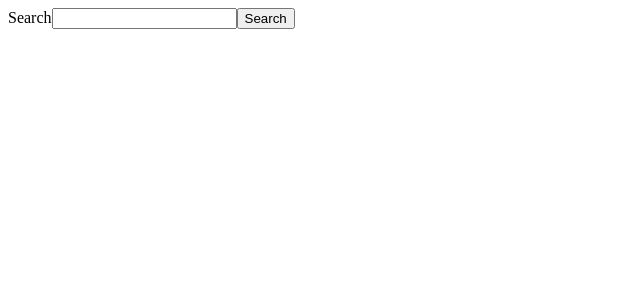
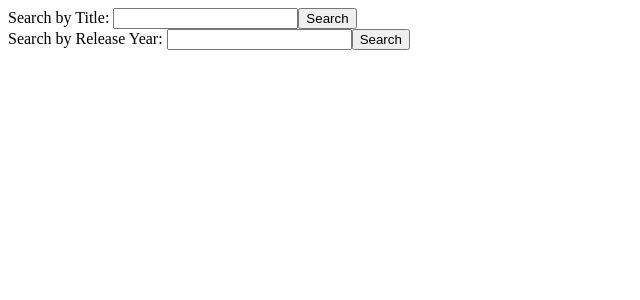
Before and after one commit to bradstory/ahfe-q4-angular-1, an Angular app: page /search in a window 1280 px wide. Shown: the top 300 px of the page, without its empty margins (0-640 px from the left). Built offline with nearby package versions, Linux system fonts and the light colour scheme.

Commit message:
add search by release year

```diff
--- a/src/app/shared/components/movie-list/movie-list.component.ts
+++ b/src/app/shared/components/movie-list/movie-list.component.ts
@@ -12,6 +12,7 @@ import { MoviesService } from '../../services/movies.service';
 export class MovieListComponent implements OnInit {
   listofmovies: Movie[] = [];
   favList: Movie[] = [];
+  @Input() year: string = '';
   @Input() searchQuery: string = '';
   @Input() movieList: Movie[] = [];
   constructor(private service: MoviesService, private router: Router) { }
--- a/src/app/shared/components/search/search.component.html
+++ b/src/app/shared/components/search/search.component.html
@@ -1,8 +1,13 @@
 <div class="container">
-    <label for="city">Search</label>
+    <label for="search">Search by Title: </label>
     <input type="text" id="search" name="search" required [(ngModel)]="searchQuery"/>
     <button (click)="searchResults()">Search</button>
     <!-- routerLink="/search" -->
   </div>
+  <div class="container">
+    <label for="year">Search by Release Year: </label>
+    <input type="number" id="year" name="year" placeholder="" required [(ngModel)]="year">
+    <button (click)="searchByYear()">Search</button>
+  </div>
 
-  <app-movie-list [movieList]="movieList" [searchQuery]="searchQuery"></app-movie-list>
+  <app-movie-list [movieList]="movieList" [searchQuery]="searchQuery" [year]="year"></app-movie-list>
--- a/src/app/shared/components/search/search.component.ts
+++ b/src/app/shared/components/search/search.component.ts
@@ -8,6 +8,7 @@ import { MoviesService } from '../../services/movies.service';
   styleUrls: ['./search.component.css']
 })
 export class SearchComponent implements OnInit {
+  @Output() year: string = '';
   @Output() searchQuery: string = '';
   results: any;
   movies: any;
@@ -22,6 +23,12 @@ export class SearchComponent implements OnInit {
     });
   }
 
+  searchByYear() {
+    this.service.searchYear(this.year).subscribe((data: any) => {
+      this.movieList = data['results'];
+    })
+  }
+
 
 
 
--- a/src/app/shared/services/movies.service.ts
+++ b/src/app/shared/services/movies.service.ts
@@ -31,6 +31,11 @@ export class MoviesService {
       params: { query: searchQuery, api_key: this.apiKey },
     });
   }
+  searchYear(year: string) {
+    return this.http.get('https://api.themoviedb.org/3/discover/movie?', {
+      params: { api_key: this.apiKey, primary_release_year: year}
+    });
+  }
 
   getMovieById(id: number) {
     return this.http.get(
```
